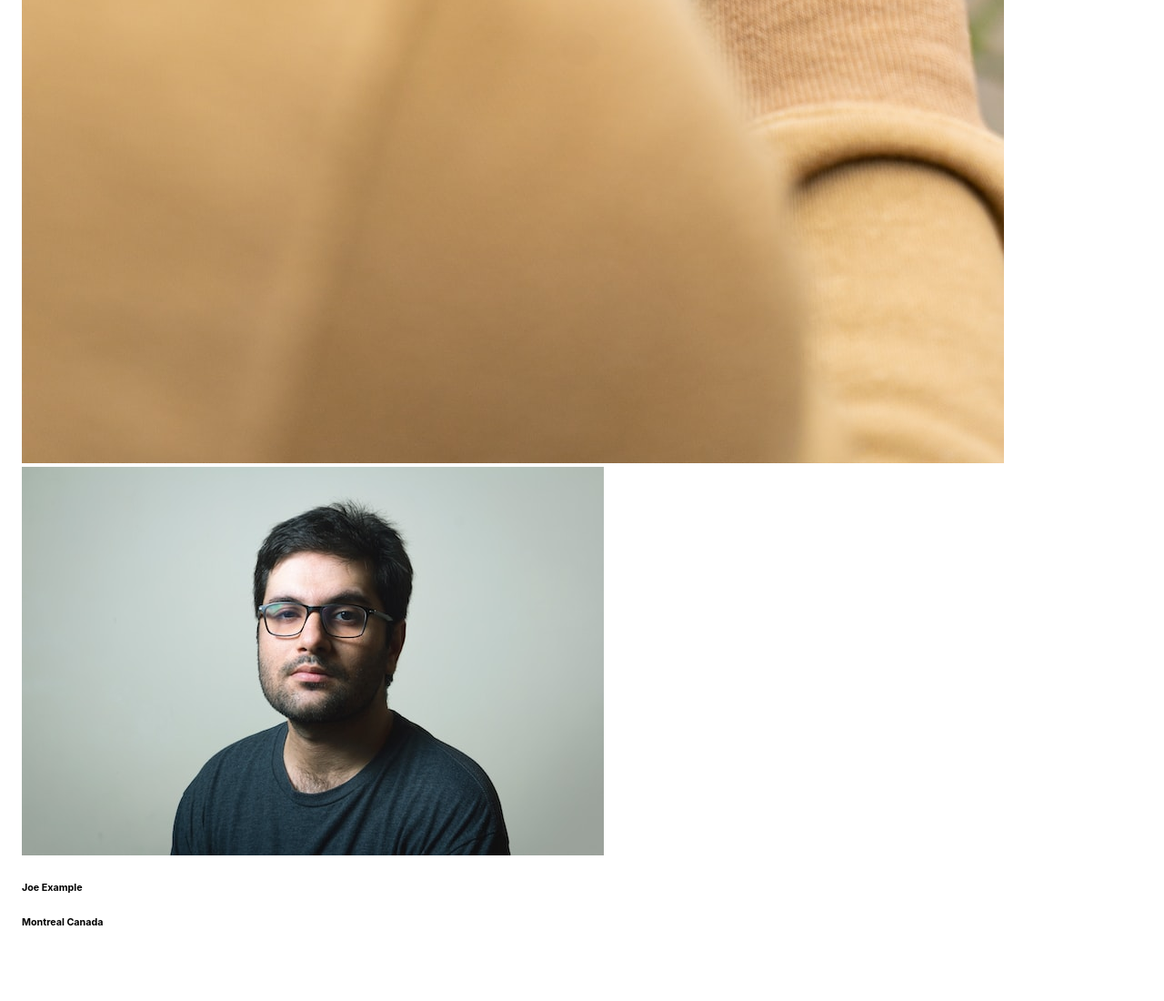
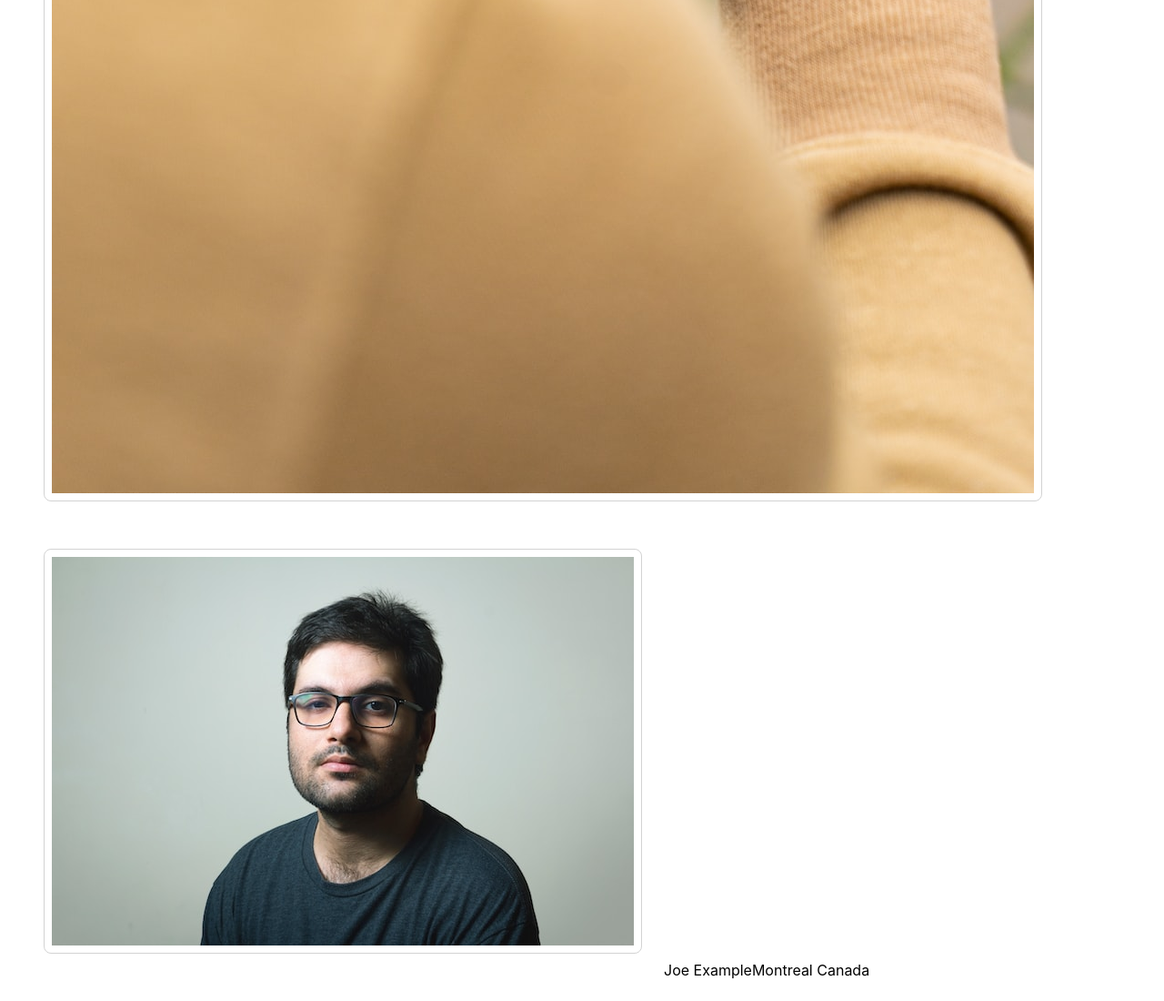
Before and after one commit to Upgrayedd0408/photolabs, a React (Create React App) app in the folder frontend/: page / in a window 1280 px wide. Shown: the part 1436-2536 px from the top of the page at 91% size. Before the commit the page ends 2481 px from the top, so only its background shows below. Built offline with nearby package versions, Linux system fonts and the light colour scheme; the HTML template or start-up script is replaced by a standard one.

Commit message:
added styling to PhotoListItem

```diff
--- a/frontend/src/App.jsx
+++ b/frontend/src/App.jsx
@@ -18,7 +18,7 @@ const sampleDataForPhotoListItem = {
 const App = () => {
   return (
     <div className="App">
-      <PhotoListItem sampleDataForPhotoListItem={sampleDataForPhotoListItem} />
+      <PhotoListItem photoData={sampleDataForPhotoListItem} />
     </div>
   );
 };
--- a/frontend/src/components/PhotoListItem.jsx
+++ b/frontend/src/components/PhotoListItem.jsx
@@ -7,14 +7,14 @@ import "../styles/PhotoListItem.scss";
 
 const PhotoListItem = (props) => {
 
-  const { id, imageSource, profile, username, location } = props.sampleDataForPhotoListItem;
+  const { id, imageSource, profile, username, location } = props.photoData;
 
   return (
     <div key={id}>
-      <img src = {imageSource} />
-      <img src = {profile} />
-      <h6>{username}</h6>
-      <h6>{location.city} {location.country}</h6>
+      <img src={imageSource} className="photo-list__item"/>
+      <img src={profile} className="photo-list__item" />
+      <span>{username}</span>
+      <span>{location.city} {location.country}</span>
     </div>
   );
 };
```
